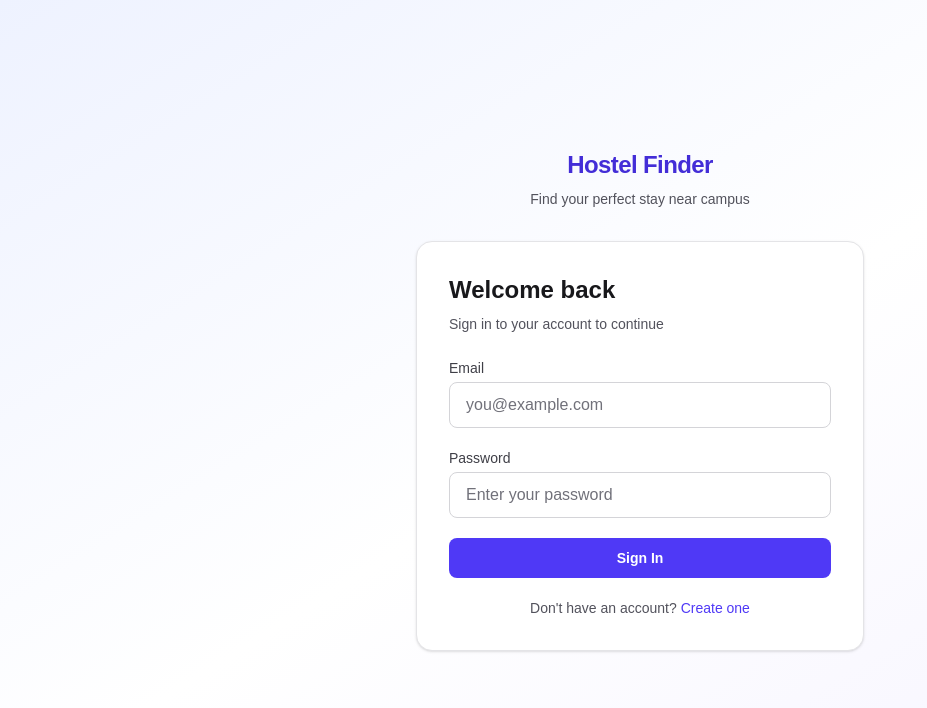
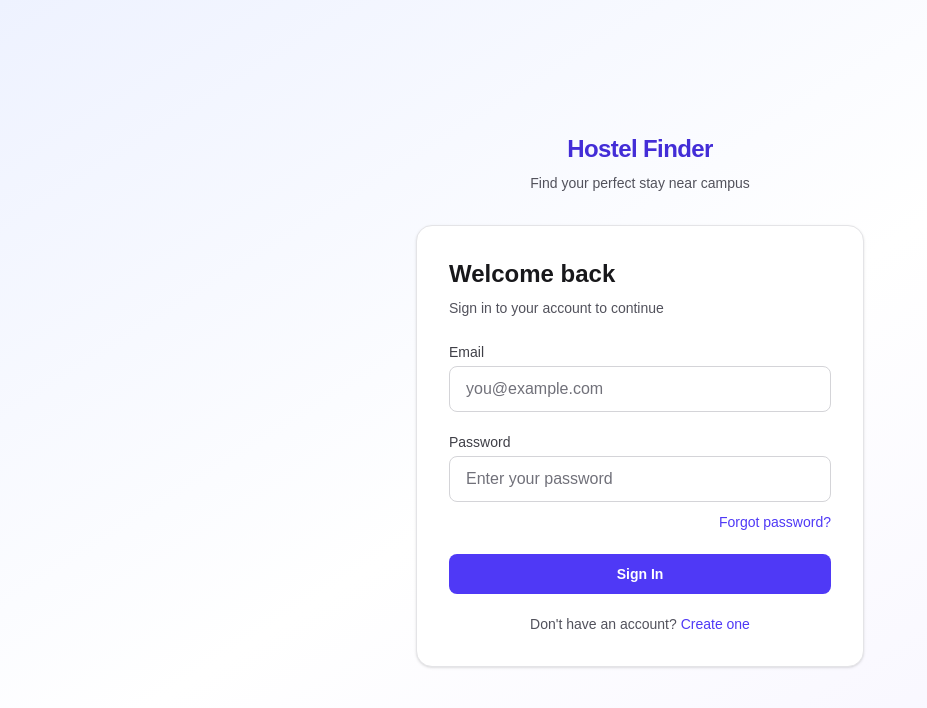
Before and after one commit to ROJANSTH/hostel_finder, a Next.js app: page /login in a window 1280 px wide. Shown: the top 708 px of the page, without its empty margins (0-927 px from the left). Built offline with nearby package versions, Linux system fonts and the light colour scheme; no server answers.

Commit message:
auth: link login to password recovery

```diff
--- a/app/(auth)/_components/LoginForm.tsx
+++ b/app/(auth)/_components/LoginForm.tsx
@@ -72,6 +72,14 @@ export default function LoginForm({
                     className="mt-1 w-full rounded-lg border border-zinc-300 px-4 py-2.5 text-zinc-900 outline-none transition focus:border-indigo-500 focus:ring-2 focus:ring-indigo-200"
                 />
                 <FieldError errors={state.fieldErrors?.password} />
+                <div className="mt-2 text-right">
+                    <Link
+                        href="/forgot-password"
+                        className="text-sm font-medium text-indigo-600 hover:text-indigo-500"
+                    >
+                        Forgot password?
+                    </Link>
+                </div>
             </div>
 
             {!state.success && state.message && !state.fieldErrors && (
--- /dev/null
+++ b/app/(auth)/forgot-password/page.tsx
@@ -0,0 +1,29 @@
+import Link from "next/link";
+import ForgotPasswordForm from "./_components/ForgotPasswordForm";
+
+export default function ForgotPasswordPage() {
+    return (
+        <div>
+            <h1 className="text-2xl font-semibold text-zinc-900">
+                Forgot your password?
+            </h1>
+            <p className="mt-2 text-sm text-zinc-600">
+                Enter your account email to begin the password recovery flow.
+            </p>
+
+            <div className="mt-6">
+                <ForgotPasswordForm />
+            </div>
+
+            <p className="mt-6 text-center text-sm text-zinc-600">
+                Remembered your password?{" "}
+                <Link
+                    href="/login"
+                    className="font-medium text-indigo-600 hover:text-indigo-500"
+                >
+                    Return to login
+                </Link>
+            </p>
+        </div>
+    );
+}
```
